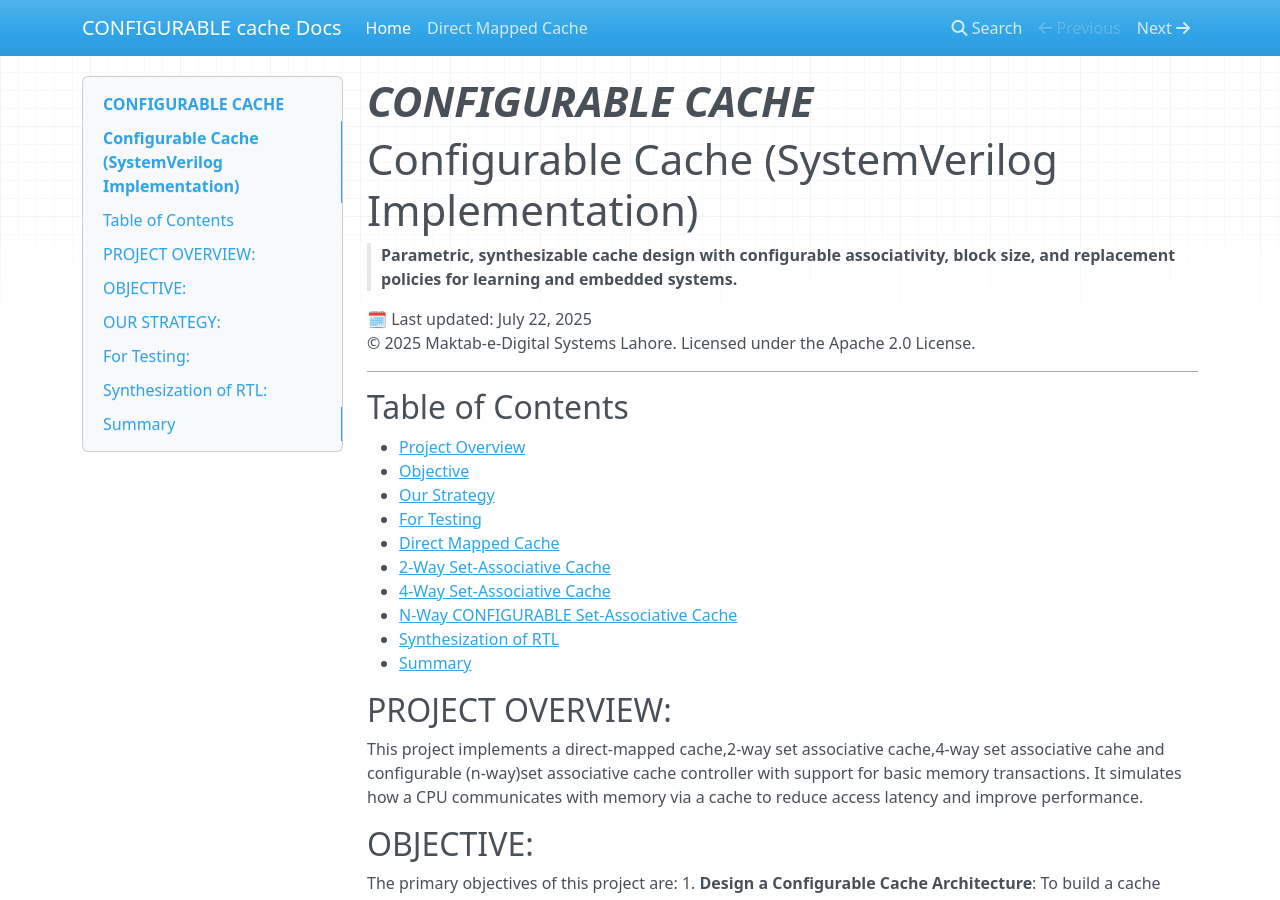
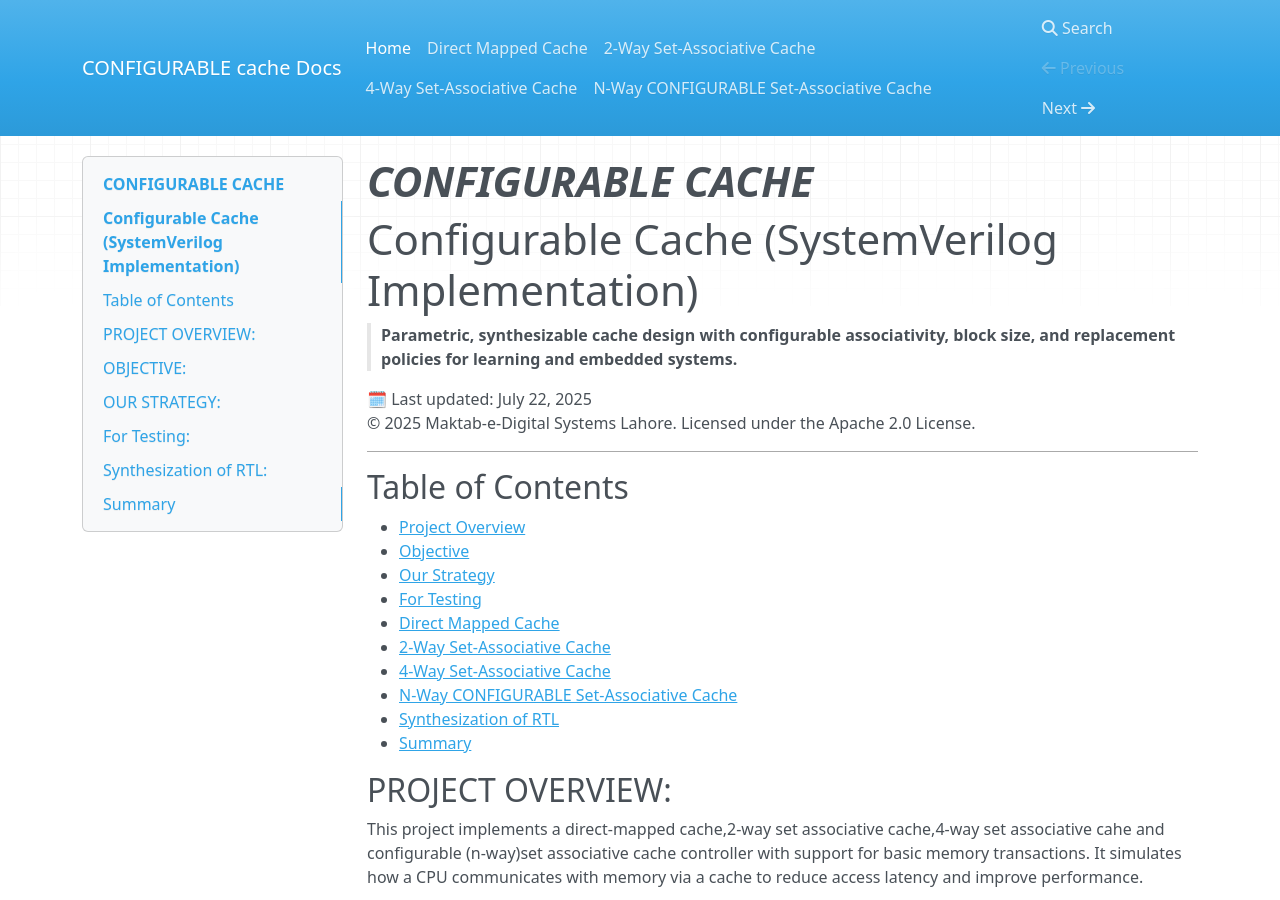
Before and after one commit to meds-ee-uet/Configurable-Cache, an MkDocs documentation site: the page built from Direct_Mapped_Cache/docs/index.md, in a window 1280 px wide and 900 px high. Built offline with MkDocs 1.6.1, drawn with Linux system fonts in a browser that asks for light colours; nearby versions of some CDN libraries.

Commit message:
Update mkdocs.yml

```diff
--- a/mkdocs.yml
+++ b/mkdocs.yml
@@ -4,3 +4,6 @@ docs_dir: Direct_Mapped_Cache/docs
 nav:
   - Home: index.md
   - Direct Mapped Cache: directmappedreadme.md
+  - 2-Way Set-Associative Cache: 2way.md
+  - 4-Way Set-Associative Cache: 4way.md
+  - N-Way CONFIGURABLE Set-Associative Cache: nway.md
```
